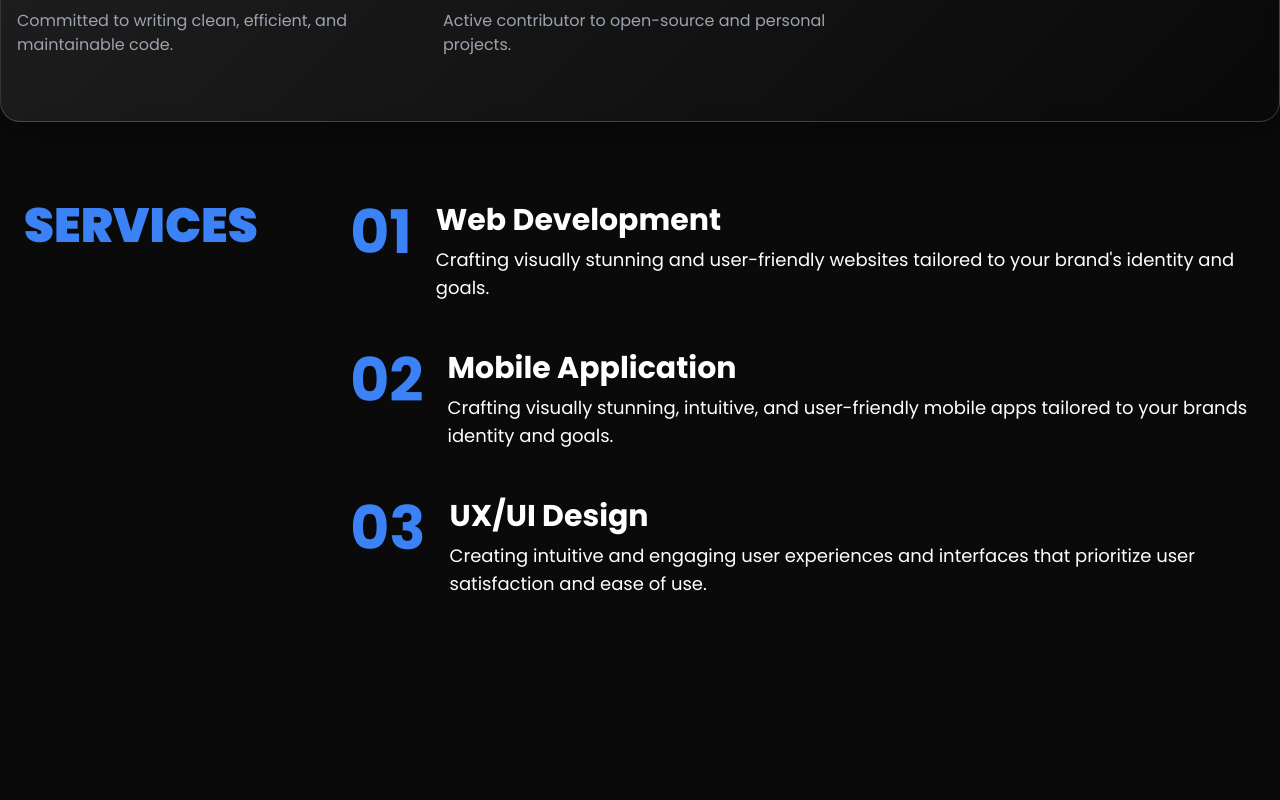
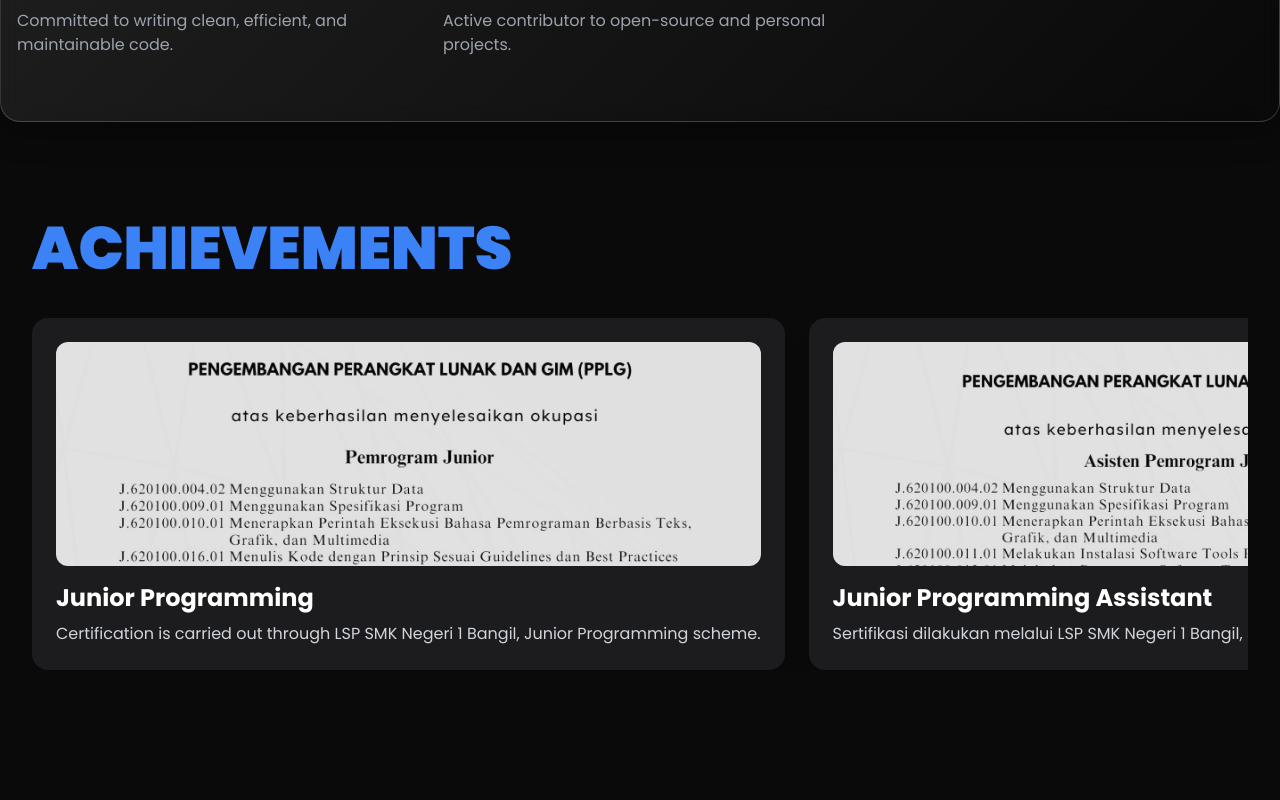
Before and after one commit to HafizhArrasyiidS/hhfiezh, a Next.js app: page / in a window 1280 px wide. Shown: the part 2660-3460 px from the top of the page. Built offline with nearby package versions, Linux system fonts and the light colour scheme.

Commit message:
Service.tsx

```diff
--- a/components/Service.tsx
+++ b/components/Service.tsx
@@ -1,37 +1,138 @@
-const services = [
-    { id: '01', title: 'Web Development', description: 'Crafting visually stunning and user-friendly websites tailored to your brand\'s identity and goals.' },
-    { id: '02', title: 'Mobile Application', description: 'Crafting visually stunning, intuitive, and user-friendly mobile apps tailored to your brands identity and goals.' },
-    { id: '03', title: 'UX/UI Design', description: 'Creating intuitive and engaging user experiences and interfaces that prioritize user satisfaction and ease of use.' },
+'use client'
+import { useEffect, useRef, useState } from 'react'
+import Image from 'next/image'
+import s1 from '@/assets/jr.png'
+import s2 from '@/assets/ajr.png'
+import s3 from '@/assets/uin.png'
+import s4 from '@/assets/unr.png'
+import s5 from '@/assets/uns.png'
+
+const achievements = [
+  {
+    title: 'Junior Programming',
+    description: 'Certification is carried out through LSP SMK Negeri 1 Bangil, Junior Programming scheme.',
+    image: s1,
+  },
+  {
+    title: 'Junior Programming Assistant',
+    description: 'Sertifikasi dilakukan melalui LSP SMK Negeri 1 Bangil, skema Asisten Pemrogram Junior.',
+    image: s2,
+  },
+  {
+    title: 'CREATIVE VIDEO IBFair 2023',
+    description: '1st Place in IBFair Creative Video Competition at UIN Malang.',
+    image: s3,
+  },
+  {
+    title: 'Web Design Competition',
+    description: 'Web design competition at Airlangga University.',
+    image: s4,
+  },
+  {
+    title: 'Web Design',
+    description: 'Web design competition at The Eleventh March University.',
+    image: s5,
+  },
 ]
 
 export const Services = () => {
+  const scrollRef = useRef<HTMLDivElement>(null)
+  const [selected, setSelected] = useState<null | typeof achievements[0]>(null)
+
+  useEffect(() => {
+    const container = scrollRef.current
+    if (!container) return
+
+    let animationFrame: number
+    let scrollSpeed = 0.5
+
+    const animateScroll = () => {
+      if (!container || selected) {
+        animationFrame = requestAnimationFrame(animateScroll)
+        return
+      }
+      container.scrollLeft += scrollSpeed
+
+      if (container.scrollLeft >= container.scrollWidth / 2) {
+        container.scrollLeft = 0
+      }
+
+      animationFrame = requestAnimationFrame(animateScroll)
+    }
+
+    animationFrame = requestAnimationFrame(animateScroll)
+    return () => cancelAnimationFrame(animationFrame)
+  }, [selected])
+
+  const loopingData = [...achievements, ...achievements]
+
   return (
-        <section className="text-white py-20">
-            <div className="container mx-auto flex flex-col lg:flex-row gap-6 px-6">
-                <div className="lg:w-1/4 pr-2 mb-12 lg:mb-0">
-                    <h2 className="text-4xl sm:text-5xl text-blue-500 font-extrabold sticky top-20">
-                        SERVICES
+    <section className="text-white py-20 sm:py-24">
+      <div className="max-w-7xl mx-auto px-4 sm:px-6 lg:px-8">
+        <h2 className="text-4xl sm:text-6xl text-blue-500 font-extrabold mb-10 text-center sm:text-left">
+          ACHIEVEMENTS
         </h2>
+
+        <div
+          ref={scrollRef}
+          className="overflow-x-auto scrollbar-hide"
+          style={{ scrollBehavior: 'auto', whiteSpace: 'nowrap' }}
+        >
+          <div className="flex gap-6 w-max">
+            {loopingData.map((item, index) => (
+              <div
+                key={index}
+                className="min-w-[280px] sm:min-w-[320px] md:min-w-[360px] max-w-[90vw] flex-shrink-0 bg-[#1c1c1e] rounded-2xl shadow-xl p-5 sm:p-6 cursor-pointer transition-transform duration-300 hover:scale-105"
+                onClick={() => setSelected(item)}
+              >
+                <div className="w-full h-48 sm:h-56 relative mb-4">
+                  <Image
+                    src={item.image}
+                    alt={item.title}
+                    fill
+                    className="rounded-xl object-cover"
+                  />
                 </div>
-
-                <div className="lg:w-3/4">
-                    {services.map(service => (
-                        <div key={service.id} className="mb-12 flex flex-col sm:flex-row items-start">
-                            <div className="text-blue-500 font-bold text-5xl sm:text-6xl mr-0 sm:mr-6 mb-2 sm:mb-0">
-                                {service.id}
-                            </div>
-                            <div>
-                                <h3 className="text-2xl sm:text-3xl font-bold mb-2 leading-snug">
-                                    {service.title}
+                <h3 className="text-xl sm:text-2xl font-bold mb-2 text-white">
+                  {item.title}
                 </h3>
-                                <p className="text-base sm:text-lg leading-relaxed">
-                                    {service.description}
+                <p className="text-sm sm:text-base text-gray-300 leading-snug line-clamp-4">
+                  {item.description}
                 </p>
-                            </div>
               </div>
             ))}
           </div>
         </div>
+      </div>
+
+      {/* Modal */}
+      {selected && (
+        <div
+          className="fixed inset-0 bg-black/60 flex items-center justify-center z-50 px-4"
+          onClick={() => setSelected(null)}
+        >
+          <div
+            className="bg-[#1c1c1e] rounded-2xl p-8 max-w-2xl w-full text-white relative shadow-2xl"
+            onClick={(e) => e.stopPropagation()}
+          >
+            <Image
+              src={selected.image}
+              alt={selected.title}
+              className="rounded-xl mb-6 w-full h-64 object-cover"
+              width={800}
+              height={300}
+            />
+            <h3 className="text-3xl font-bold mb-4">{selected.title}</h3>
+            <p className="text-base sm:text-lg text-gray-300 leading-relaxed mb-6">{selected.description}</p>
+            <button
+              onClick={() => setSelected(null)}
+              className="mt-4 px-6 py-3 rounded-lg bg-blue-600 hover:bg-blue-700 text-white text-sm font-medium"
+            >
+              Tutup
+            </button>
+          </div>
+        </div>
+      )}
     </section>
-    );
-};
+  )
+}
```
Lines whose indentation alone changed are shown as unchanged.
